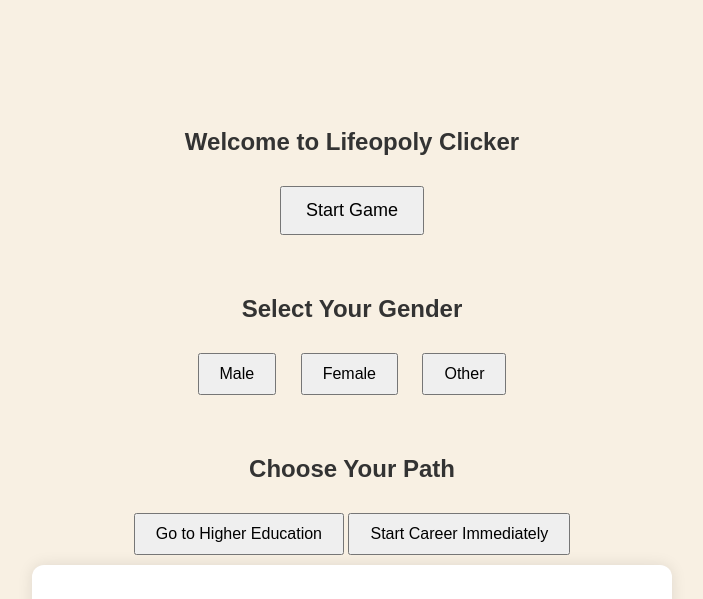
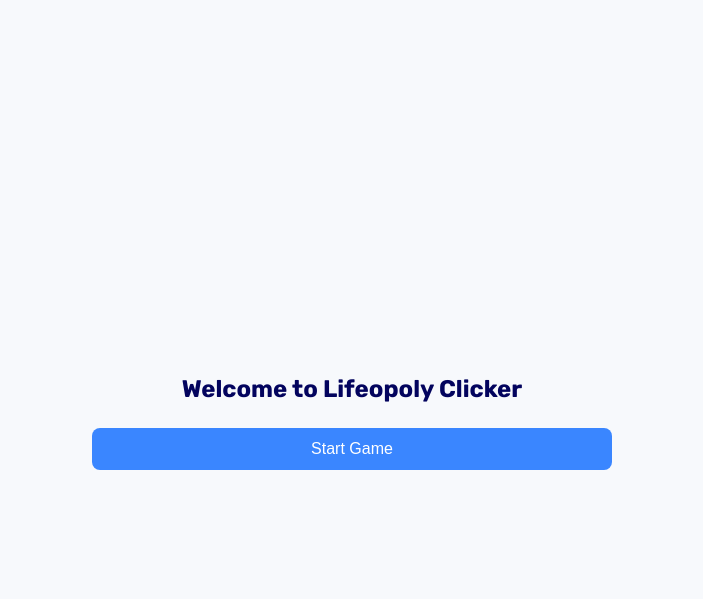
Before and after one commit to Koozchma/Life, a plain HTML site: page index.html in a window 1280 px wide. Shown: the top 599 px of the page, without its empty margins (288-991 px from the left). Drawn offline with Linux system fonts and the light colour scheme.

Commit message:
Update style.css

```diff
--- a/style.css
+++ b/style.css
@@ -1,46 +1,140 @@
-body {
-  font-family: Arial, sans-serif;
-  background-color: #f8f0e3;
-  color: #333;
-  padding: 20px;
+:root {
+  --primary-color: #3A86FF;
+  --secondary-color: #ffffff;
+  --accent-color: #03045E;
+  --font-family: 'Rubik', 'Inter', sans-serif;
+  --font-size: 16px;
+  --highlight-color: #FFBE0B;
+  --muted-color: #f1f1f1;
 }
 
-#start-screen {
-  text-align: center;
-  margin-top: 100px;
+* {
+  box-sizing: border-box;
+  margin: 0;
+  padding: 0;
 }
 
-#start-button {
-  font-size: 18px;
-  padding: 12px 24px;
-  cursor: pointer;
+body {
+  font-family: var(--font-family);
+  font-size: var(--font-size);
+  background-color: #f7f9fc;
+  color: #333;
+  line-height: 1.6;
 }
 
-#game {
+main#container {
   max-width: 600px;
-  margin: auto;
-  background: white;
+  margin: 0 auto;
   padding: 20px;
-  border-radius: 12px;
-  box-shadow: 0 0 15px rgba(0,0,0,0.1);
+  position: relative;
 }
 
-button {
-  padding: 10px 20px;
-  margin: 10px 0;
-  font-size: 16px;
-  cursor: pointer;
+.screen {
+  opacity: 0;
+  visibility: hidden;
+  transition: opacity 0.4s ease, visibility 0.4s ease;
+  position: absolute;
+  top: 0;
+  left: 0;
+  width: 100%;
+  max-width: 600px;
+  padding: 40px 20px;
+  display: flex;
+  flex-direction: column;
+  align-items: center;
+  justify-content: center;
+  min-height: 100vh;
+  background-color: #f7f9fc;
 }
 
-#gender-screen,
-#career-path-screen {
-  text-align: center;
-  margin-top: 50px;
+.screen.active {
+  opacity: 1;
+  visibility: visible;
+  position: relative;
 }
 
-.gender-button {
-  padding: 10px 20px;
-  margin: 10px;
-  font-size: 16px;
+h1, h2, h3 {
+  margin-bottom: 20px;
+  color: var(--accent-color);
+  font-weight: 700;
+  text-align: center;
+}
+
+.button-group {
+  display: flex;
+  flex-direction: column;
+  gap: 10px;
+  width: 100%;
+}
+
+.btn-primary,
+.btn-secondary {
+  padding: 12px 20px;
+  font-size: 1rem;
+  border: none;
+  border-radius: 8px;
   cursor: pointer;
+  transition: background-color 0.3s ease, color 0.3s ease;
+  width: 100%;
+  text-align: center;
+  font-weight: 500;
 }
+
+.btn-primary {
+  background-color: var(--primary-color);
+  color: var(--secondary-color);
+}
+
+.btn-primary:hover {
+  background-color: #265cc5;
+}
+
+.btn-secondary {
+  background-color: var(--muted-color);
+  color: #000;
+}
+
+.btn-secondary:hover {
+  background-color: #e2e6ea;
+}
+
+.info {
+  margin: 10px 0;
+  font-weight: 500;
+}
+
+.stats-panel {
+  margin: 20px 0;
+  padding: 10px;
+  background: #fff;
+  border-radius: 8px;
+  box-shadow: 0 1px 3px rgba(0, 0, 0, 0.1);
+  width: 100%;
+}
+
+#property-shop {
+  margin-top: 20px;
+  width: 100%;
+}
+
+.event-log {
+  margin-top: 20px;
+  width: 100%;
+  max-height: 200px;
+  overflow-y: auto;
+  background: #fff;
+  border-radius: 8px;
+  box-shadow: 0 2px 4px rgba(0, 0, 0, 0.05);
+  padding: 10px;
+}
+
+.event-log h3 {
+  margin-bottom: 10px;
+  font-size: 1.1rem;
+  color: #444;
+}
+
+#events-log p {
+  margin-bottom: 8px;
+  font-size: 0.9rem;
+}
```
